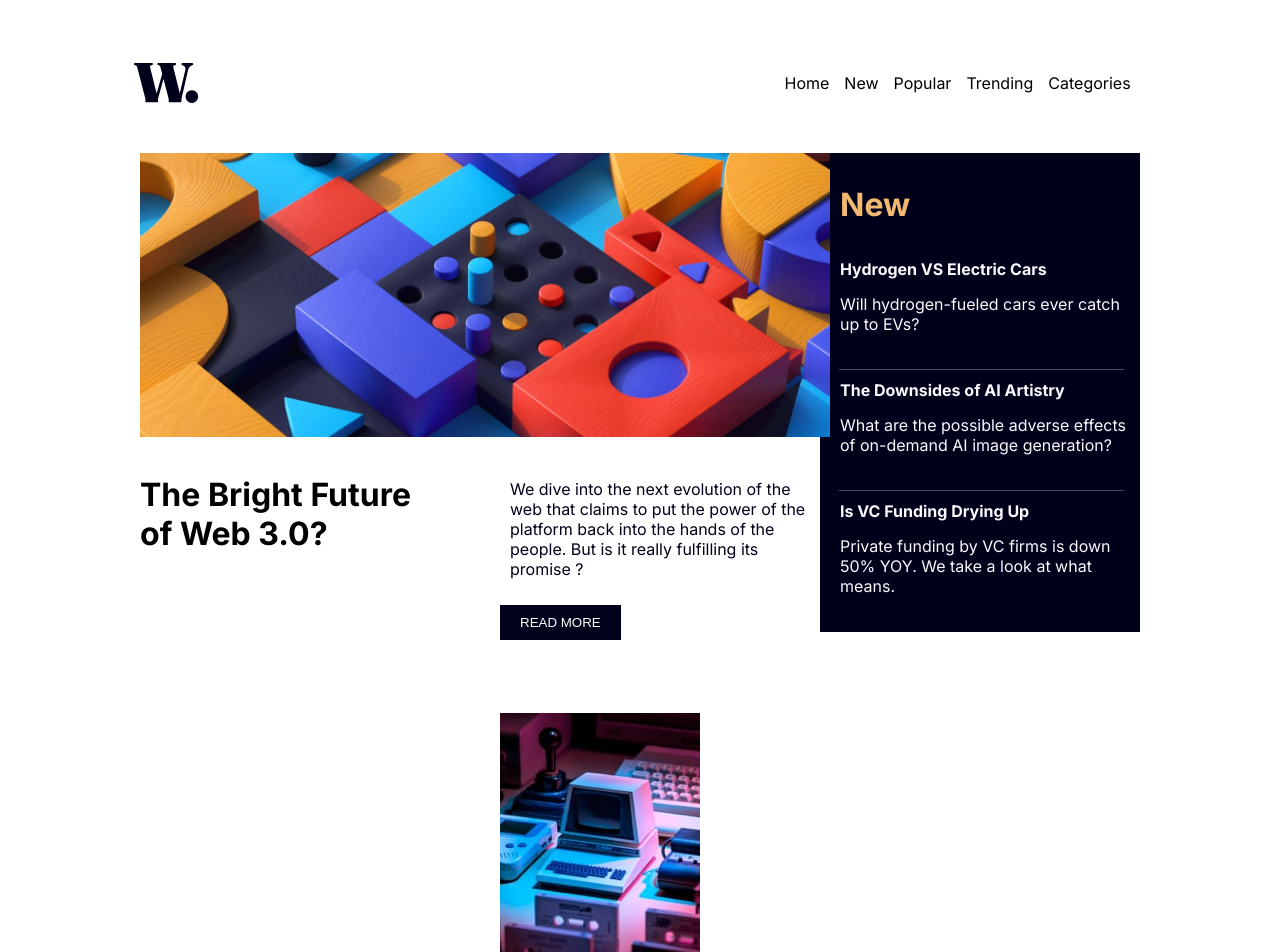
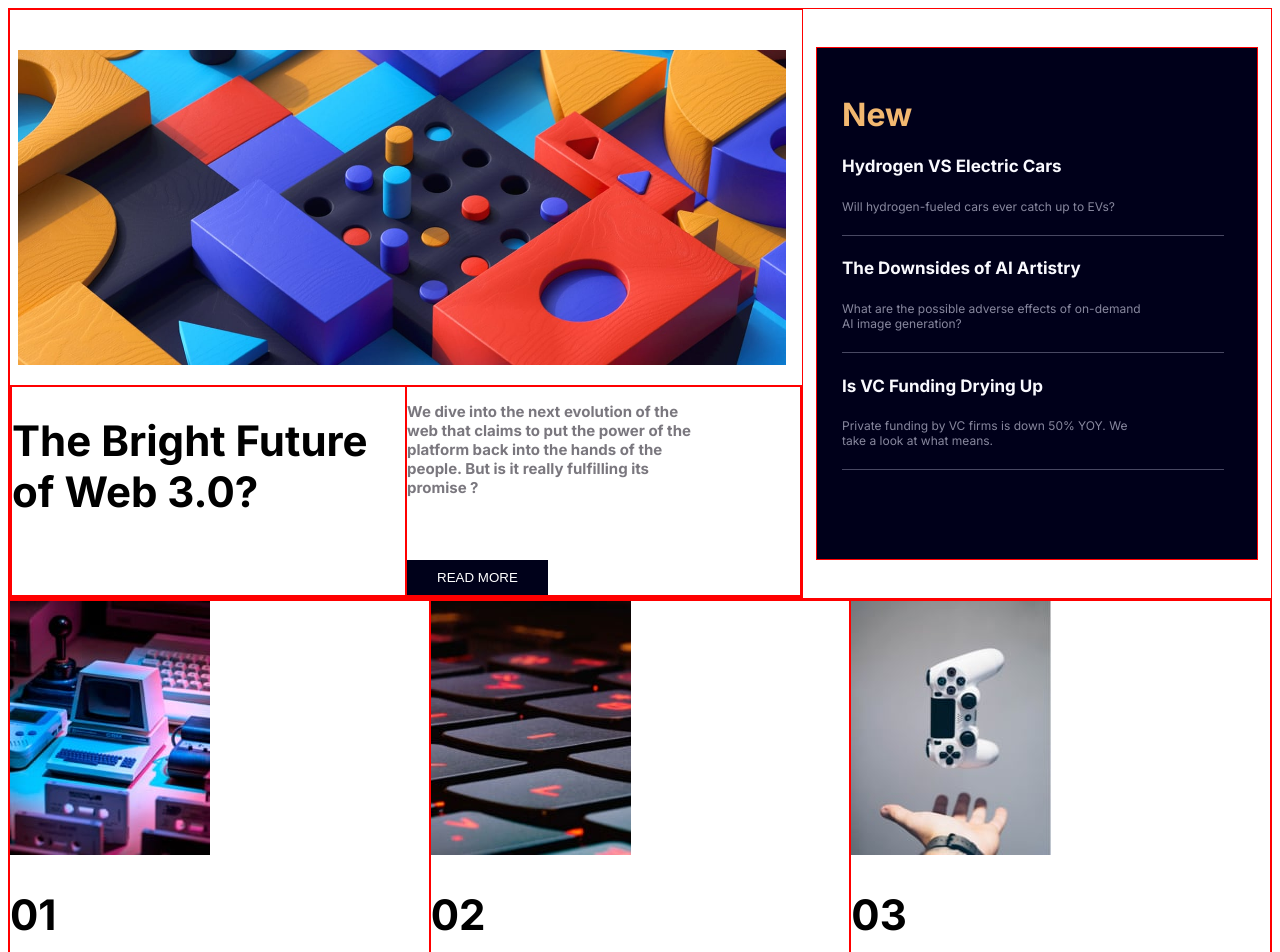
Before and after one commit to joseMartinez07/ProyectFront, an Angular app in the folder ProFront/: page / in a window 1280 px wide. Shown: the top 952 px of the page. Built offline with nearby package versions, Linux system fonts and the light colour scheme.

Commit message:
07/12/2023 fix html and css

```diff
--- a/ProFront/package.json
+++ b/ProFront/package.json
@@ -22,6 +22,7 @@
     "@angular/router": "^17.0.0",
     "@angular/ssr": "^17.0.5",
     "express": "^4.18.2",
+    "primeng": "^17.0.0",
     "rxjs": "~7.8.0",
     "tslib": "^2.3.0",
     "zone.js": "~0.14.2"
--- a/ProFront/src/app/app.component.css
+++ b/ProFront/src/app/app.component.css
@@ -1,4 +1,4 @@
-/*---------------------------------------------------------*/
+
 .div-head{
     display: flex;
     justify-content: space-between; /* Distribuye el espacio entre los elementos */
@@ -31,110 +31,86 @@
 }
 
 /*---------------------------------------------------------*/
+
+
+/*--------------------------------------------------------*/
+
+.container-div{
+    border: 1px solid red;
+    display: flex;
+}
+
+.container-colum{
+    border: 1px solid red;
+    font-size: 21px;
+    font-weight: bold;
+    padding: 0%;
+    flex: 1;
+}
+
+.container-double {
+    border: 1px solid red;
+    width: 67%;
+}
+
+.container-double img{
+    width: 97%;
+    margin-top: 5%;
+    margin-bottom: 2%;
+    margin-left: 1%;
+}
+
+
+.container-one{
+    font-family: "Inter", sans-serif;
+    margin-top: 3%;
+    margin-bottom: 3%;
+    margin-left: 1%;
+    margin-right: 1%;
+    color: #f2b870;
+    background: #00001a;
+    border: 1px solid red;
+    padding: 2%;
+    width: 33%;
+}
+
 p {
     color:#00001a;
     font-family: 'Inter', sans-serif;
     right: 140px;
     width: 300px;
-    padding: 10px;
 }
 
-.div-news{
-    position: absolute;
-    font-family: 'Inter', sans-serif;
-    color: #f2b870;
-    margin-top: 50px;
-    right: 140px;
-    width: 300px;
-    padding: 10px;
-    background: #00001a;
-}
-
-#new-one:hover{
-    text-decoration: none;
-    color: #f2b870;
-}
-
-#new-one-p,#new-one{
-    color:#f9f9fe;
-}
-
-.div-news h4{
-    margin: 10px;
-    margin-bottom: 5px;
-}
-
-.div-news h1 {
-    margin-bottom: 5px;
-    margin-left: 10px;
-}
-.div-news p{
-    margin-top: 5px;
-}
-
-.div-img-one{
-    margin-top: 50px;
-    left: 140px;
-    width: 220px;
-    height: auto;
-    position: absolute;
-    right: 0;
-}
-
-.div-img-one img {
-    width: 690px;
-    height: auto;
-}
-
-.div-news > .div-new-t {
+.container-one > .div-new-t {
     padding-bottom: 10px;
     margin-bottom: 10px;
     position: relative;
 }
-
-.div-news > .div-new-t::after {
-    content: '';
+.container-one > .div-new-t::after {
+    content: "";
     position: absolute;
     bottom: 0;
-    left: 3%;
-    width: 95%;
+    width: 98%;
     border-bottom: 1px solid #484862;
 }
-.div-news h4 {
-    margin-bottom: 5px;
+
+.container-colum h1, p, h4{
+    font-family: 'Inter', sans-serif;
 }
 
-.div-news p {
-    margin-top: 5px;
-}
-
-.div-title{
+.div-P-booton p{
     font-family: 'Inter', sans-serif;
-    margin-top: 350px;
-    left: 140px;
-    width: 300px;
-    height: auto;
-    position: absolute;
-    right: 0;
-}
-
-.div-P-booton{
-    font-family: 'Inter', sans-serif;
-    margin-top: 350px;
-    left: 500px;
-    width: 300px;
-    height: auto;
-    position: absolute;
-    right: 0;
+    color: #7a777e;
+    margin-bottom: 16%;
+    font-size: 15px;
 }
 
 .div-P-booton button {
-    background-color: #00011a; /* Color de fondo del botón */
-    color: white; /* Color del texto del botón */
-    padding: 10px 20px; /* Relleno interno del botón */
-    border: none; /* Sin borde */
-    border-radius: 0px; /* Borde redondeado */
-    cursor: pointer; /* Cambia el cursor al pasar sobre el botón */
+    background-color: #00011a;
+    color: white;
+    padding: 10px 30px;
+    border: none;
+    cursor: pointer;
   }
 
 .div-P-booton button:hover {
@@ -142,11 +118,17 @@ p {
     color: white;
 }
 
-.div-last{
-    margin-top: 610px;
-    left: 500px;
-    width: 300px;
-    height: auto;
-    position: absolute;
-    right: 0;
+.div-news h4{
+    margin: 5%;
+    margin-bottom: 5px;
 }
+
+#new-one{
+    font-size: 17px;
+    color:#f9f9fe;
+}
+
+#new-one-p{
+    font-size: 12px;
+    color:#87879e;
+}
--- a/ProFront/src/app/app.component.html
+++ b/ProFront/src/app/app.component.html
@@ -1,6 +1,5 @@
+<!--
 <style>
-
-
 </style>
 
 <main class="main">
@@ -16,8 +15,8 @@
   </div>
 
   <div class="div-news">
+
     <h1>New</h1><br>
-
     <div class="div-new-t">
       <h4 id="new-one">Hydrogen VS Electric Cars</h4>
       <p id="new-one-p">
@@ -60,12 +59,126 @@
     <button type="button">READ MORE</button>
   </div>
 
-  <div class="div-last">
 
-    <img src="../assets/images/image-retro-pcs.jpg">
-    <img src="../assets/images/image-top-laptops.jpg">
-    <img src="../assets/images/image-gaming-growth.jpg">
+  <div class="container-img">
+
+    <div class="text-container">
+      <img src="../assets/images/image-retro-pcs.jpg">
+      <h1>01</h1>
+      <h4>Reviving Retro PCs</h4>
+      <p>
+        What happens when old PCs are give modern upgrades?
+      </p>
+    </div>
+
+
+    <div class="text-container">
+      <img src="../assets/images/image-top-laptops.jpg">
+      <h1>02</h1>
+      <h4>Top 10 Laptops of 2022</h4>
+      <p>
+        Our best picks for various needs and budgets
+      </p>
+    </div>
+
+
+    <div class="text-container">
+      <img src="../assets/images/image-gaming-growth.jpg">
+      <h1>03</h1>
+      <h4>The Growth of Gaming</h4>
+      <p>
+        How the pandemic has sparked fresh opportunities.
+      </p>
+    </div>
   </div>
 
+
+
 </main>
-<router-outlet></router-outlet>
+
+-->
+
+<main>
+  <div>
+    <div class="container-div">
+
+      <div class="container-double">
+        <img src="../assets/images/image-web-3-desktop.jpg">
+        <div class="container-div">
+          <div class="container-colum">
+            <h1><b>The Bright Future of Web 3.0?</b></h1>
+          </div>
+          <div class="container-colum">
+            <div class="div-P-booton">
+              <p>
+                We dive into the next evolution of the web that claims to put
+                the power of the platform back into the hands of the people. But is it
+                really fulfilling its promise ?
+              </p>
+              <button type="button">READ MORE</button>
+            </div>
+          </div>
+        </div>
+      </div>
+
+      <div class="container-one">
+
+        <h1>New</h1>
+        <div class="div-new-t">
+          <h4 id="new-one">Hydrogen VS Electric Cars</h4>
+          <p id="new-one-p">
+            Will hydrogen-fueled cars ever catch up to EVs?
+          </p>
+        </div>
+
+        <div class="div-new-t">
+          <h4 id="new-one">The Downsides of AI Artistry</h4>
+          <p id="new-one-p">
+            What are the possible adverse effects of on-demand
+            AI image generation?
+          </p>
+        </div>
+
+        <div class="div-new-t">
+          <h4 id="new-one">Is VC Funding Drying Up</h4>
+          <p id="new-one-p">
+            Private funding by VC firms is down 50% YOY. We take
+            a look at what means.
+          </p>
+        </div>
+
+      </div>
+    </div>
+  </div>
+
+  <div class="container-div">
+    <div class="container-colum">
+      <img src="../assets/images/image-retro-pcs.jpg">
+      <h1>01</h1>
+      <h4>Reviving Retro PCs</h4>
+      <p>
+        What happens when old PCs are give modern upgrades?
+      </p>
+    </div>
+
+    <div class="container-colum">
+      <img src="../assets/images/image-top-laptops.jpg">
+      <h1>02</h1>
+      <h4>Top 10 Laptops of 2022</h4>
+      <p>
+        Our best picks for various needs and budgets
+      </p>
+    </div>
+
+    <div class="container-colum">
+      <img src="../assets/images/image-gaming-growth.jpg">
+      <h1>03</h1>
+      <h4>The Growth of Gaming</h4>
+      <p>
+        How the pandemic has sparked fresh opportunities.
+      </p>
+    </div>
+  </div>
+
+
+</main>
```
Also changed, not shown: 1 other file (tests, documents, lock files or other folders).
